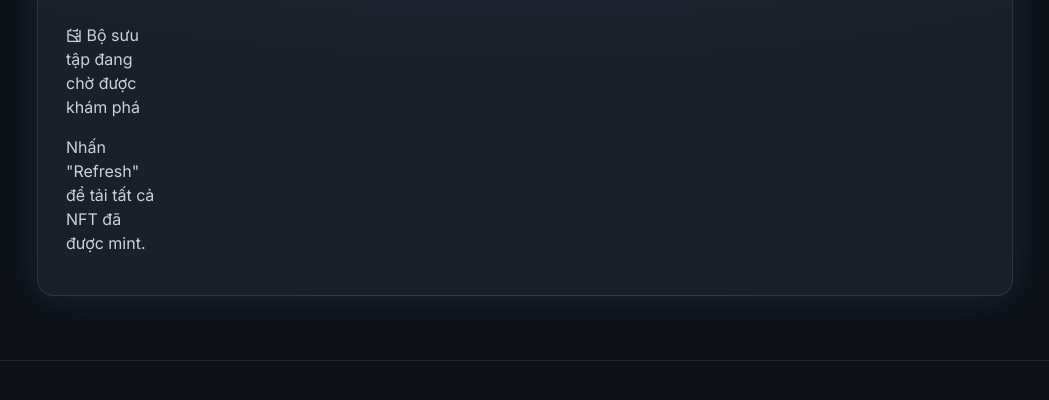
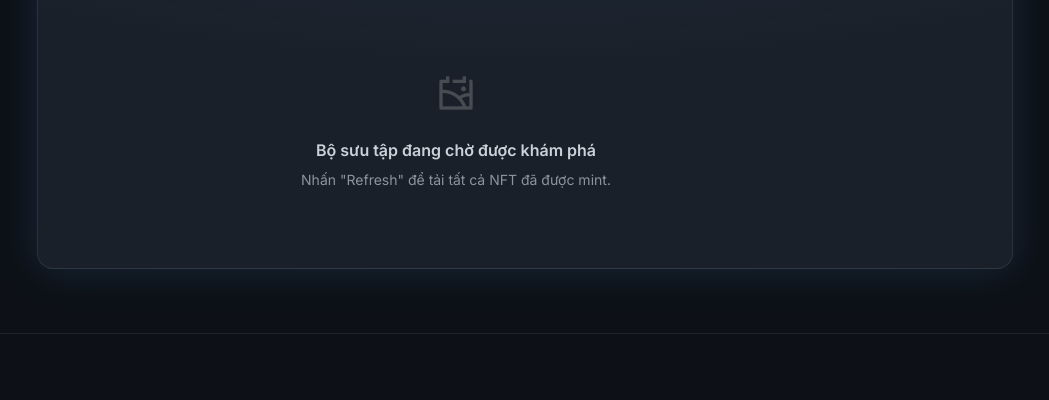
Before and after one commit to Sangit91/randomtrail, a plain HTML site: page index.html in a window 1280 px wide. Shown: the part 732-1132 px from the top of the page, without its empty margins (115-1164 px from the left). Drawn offline with nearby package versions, Linux system fonts and the light colour scheme.

Commit message:
update html _ css

```diff
--- a/css/style.css
+++ b/css/style.css
@@ -141,7 +141,7 @@ hr { border: none; height: 1px; background-color: var(--border); margin: 24px 0;
 }
 
 #resultImage {
-    max-width: 100px; border-radius: 8px; margin-top: 10px;
+    max-width: 250px; border-radius: 8px; margin-top: 10px;
     opacity: 0; transform: scale(0.9);
     transition: opacity 0.4s ease-out, transform 0.4s cubic-bezier(0.25, 0.46, 0.45, 0.94);
 }
@@ -155,14 +155,17 @@ hr { border: none; height: 1px; background-color: var(--border); margin: 24px 0;
 .controls-group { display: flex; align-items: center; gap: 12px; }
 
 .nft-grid, #mintsContainer {
-    display: grid; grid-template-columns: repeat(auto-fill, 90px);
-    gap: 16px; padding-top: 10px; align-content: start;
+    display: grid;
+    grid-template-columns: repeat(auto-fill, 180px); /* Tăng từ 90px lên 180px */
+    gap: 20px; /* Tăng nhẹ từ 16px lên 20px cho cân đối */
+    padding-top: 10px;
+    align-content: start;
 }
 .nft-grid { min-height: 200px; }
 
 .nft-item, .nft-placeholder, .nft-error {
-    width: 80px;
-    height: 80px;
+    width: 160px;
+    height: 160px;
     border-radius: var(--radius-md);
     background: var(--bg-light);
     border: 1px solid var(--border);
@@ -265,3 +268,44 @@ hr { border: none; height: 1px; background-color: var(--border); margin: 24px 0;
 .delay-3 { animation-delay: 0.6s; }
 
 #viewMints:hover i, #refreshGlobal:hover i { transition: transform 0.5s ease; transform: rotate(360deg); }
+/* ===================================================================== */
+/* === STYLING CHO TRẠNG THÁI RỖNG (EMPTY STATE) === */
+/* ===================================================================== */
+
+.empty-state {
+    /* Quan trọng: Cho phép phần tử này chiếm toàn bộ chiều rộng của grid */
+    grid-column: 1 / -1;
+
+    /* Dùng Flexbox để căn giữa nội dung bên trong */
+    display: flex;
+    flex-direction: column;
+    align-items: center;
+    justify-content: center;
+    text-align: center;
+
+    /* Thêm khoảng đệm và chiều cao tối thiểu */
+    padding: 40px 20px;
+    min-height: 150px;
+
+    /* Cải thiện thẩm mỹ */
+    color: var(--muted);
+}
+
+.empty-state i {
+    font-size: 40px; /* Tăng kích thước icon */
+    margin-bottom: 16px;
+    color: rgba(255, 255, 255, 0.2); /* Làm màu icon dịu hơn */
+}
+
+.empty-state span {
+    font-weight: 600;
+    color: var(--text);
+    font-size: 16px;
+    line-height: 1.4;
+}
+
+.empty-state p {
+    margin-top: 8px;
+    font-size: 14px;
+    max-width: 350px; /* Giới hạn chiều rộng của đoạn văn */
+}
--- a/index.html
+++ b/index.html
@@ -49,7 +49,7 @@
 
                 <div id="result" class="out mono" style="min-height: 120px; display: flex; flex-direction: column; justify-content: center; align-items: center;">
                     <span id="resultText">Your rolled traits will appear here.</span>
-                    <img id="resultImage" style="max-width: 100px; border-radius: 8px; margin-top: 10px; border: 1px solid rgba(255,255,255,0.1)"/>
+                    <img id="resultImage" style="max-width: 200px; border-radius: 8px; margin-top: 10px; border: 1px solid rgba(255,255,255,0.1)"/>
                 </div>
 
                 <div id="mintStatus" class="sub" style="margin-top: 15px; min-height: 20px;"></div>
--- a/js/main.js
+++ b/js/main.js
@@ -110,7 +110,7 @@ document.addEventListener('DOMContentLoaded', () => {
     function setupApp() {
         contract = new ethers.Contract(CONTRACT_ADDRESS, CONTRACT_ABI, signer);
         statusEl.textContent = `Wallet: ${address.slice(0, 6)}…${address.slice(-4)}`;
-        addrEl.textContent = address;
+        addrEl.textContent = `${address.slice(0, 6)}...${address.slice(-4)}`;
         netEl.textContent = `ChainId: ${chainId} (${ZENCHAIN_TESTNET_NAME})`;
         contractEl.textContent = CONTRACT_ADDRESS;
         connectBtn.innerHTML = '<i class="ri-check-line"></i> Connected';
```
